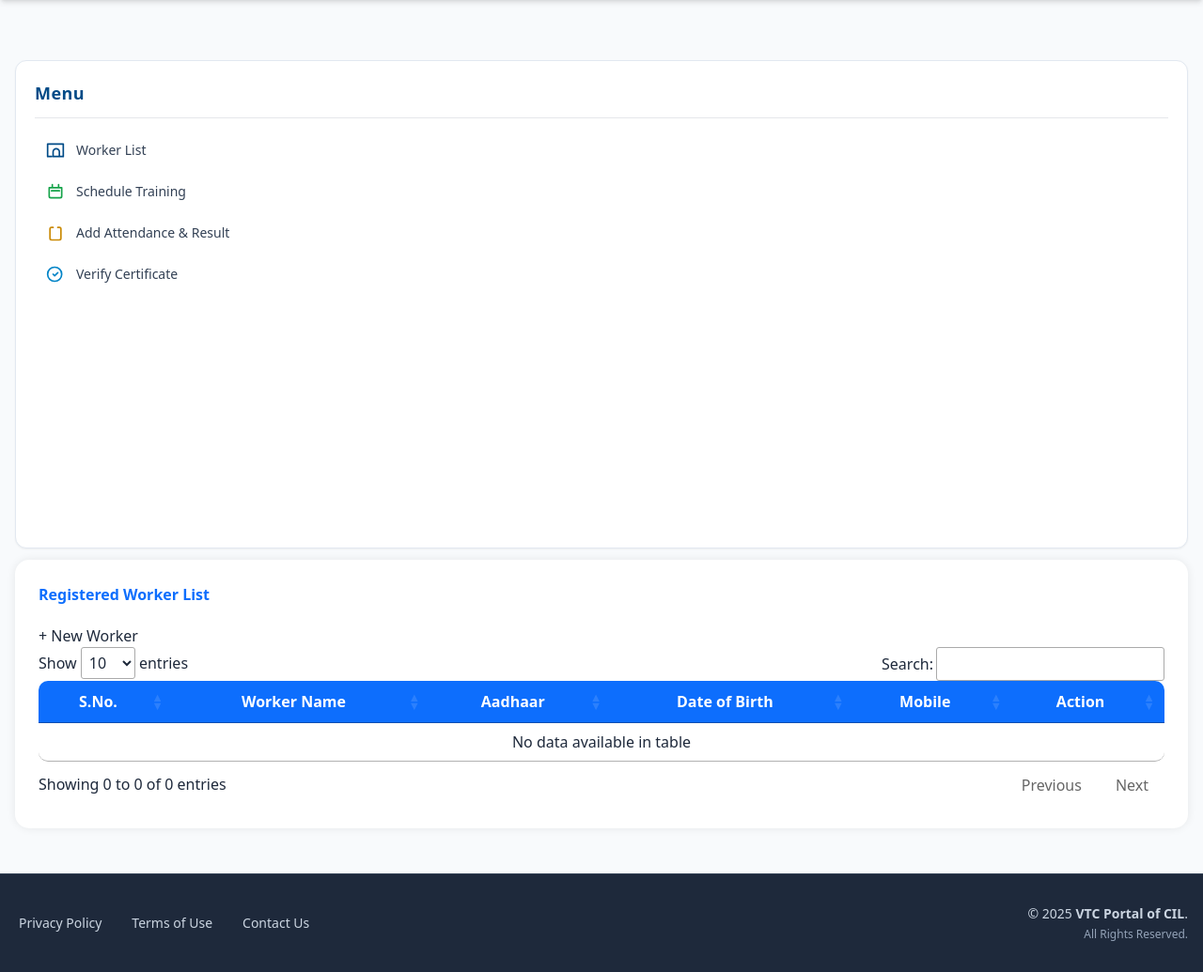
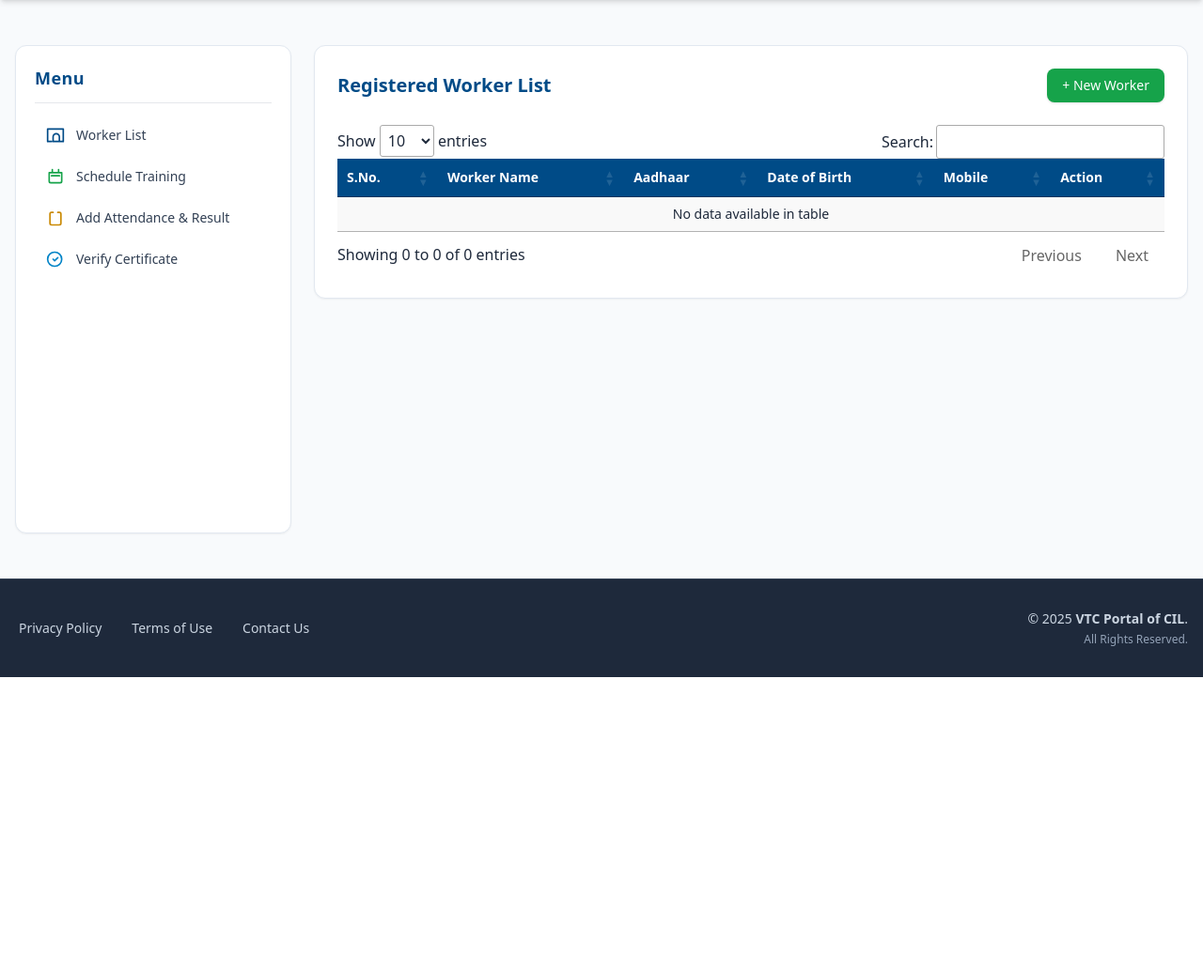
Before and after one commit to Karwasara/vtc_final, a Django app: page /vtc/workers/ in a window 1280 px wide. Shown: the part 169-1204 px from the top of the page at 94% size. After the commit the page ends 890 px from the top, so only its background shows below. Run offline with Django 5.2, Linux system fonts and the light colour scheme; data that the repository does not hold is empty; some libraries are stand-ins or nearby versions.

Commit message:
Update worker_list.html

```diff
--- a/templates/vtc/worker_list.html
+++ b/templates/vtc/worker_list.html
@@ -2,90 +2,46 @@
 {% load static %}
 
 {% block content %}
-<!-- ✅ DataTables CSS -->
+
+<!-- DataTables CSS -->
 <link rel="stylesheet" href="https://cdn.datatables.net/1.13.6/css/jquery.dataTables.min.css">
 
 <style>
-  body {
-    background-color: #f7fafd; /* ✅ Keep your original background */
-    font-family: "Segoe UI", sans-serif;
-  }
-
-  h2 {
-    color: #0d6efd;
-    font-weight: 600;
-    margin-bottom: 20px;
-  }
-
-  .btn-create {
-    margin-bottom: 20px;
-    border-radius: 8px;
-  }
-
-  .main-card {
-    background: #ffffff;
-    border-radius: 15px;
-    box-shadow: 0 0 10px rgba(0, 0, 0, 0.08);
-    padding: 25px;
-    transition: all 0.2s ease;
-  }
-
-  .main-card:hover {
-    transform: scale(1.01);
-    box-shadow: 0 0 15px rgba(0, 0, 0, 0.12);
-  }
-
-  table.dataTable {
-    border-radius: 10px !important;
-    overflow: hidden;
-  }
-
 table.dataTable thead th {
-    background-color: #0d6efd !important;
+    background-color: #004B87 !important;
     color: white;
-    text-align: center;
 }
 
 table.dataTable tbody tr:hover {
     background-color: #f1f7ff;
 }
-
-  .btn-info {
-    background-color: #0dcaf0;
-    border: none;
-    border-radius: 6px;
-  }
-
-  .btn-info:hover {
-    background-color: #31d2f2;
-  }
-
-  /* Sidebar consistent style */
-  .sidebar {
-    background-color: #d9f1ff;
-    border-radius: 15px;
-    height: 100%;
-    box-shadow: 0 0 10px rgba(0,0,0,0.05);
-  }
 </style>
 
-<div class="container mt-4">
-  <div class="row">
+<div class="grid grid-cols-12 gap-6">
 
-    <!-- ✅ Sidebar -->
-    <div class="col-md-3">
+    <!-- Sidebar -->
+    <div class="col-span-12 md:col-span-3">
         {% include 'vtc/sidebar.html' %}
     </div>
 
-    <!-- ✅ Main Worker List -->
-    <div class="col-md-9">
-      <div class="main-card mt-3">
-        <div class="d-flex justify-content-between align-items-center">
-          <h2>Registered Worker List</h2>
-          <a href="{% url 'vtc:add_worker' %}" class="btn btn-success btn-create">+ New Worker</a>
+    <!-- Main Content -->
+    <div class="col-span-12 md:col-span-9">
+
+        <div class="bg-white rounded-xl shadow-sm border border-slate-200 p-6">
+
+            <div class="flex justify-between items-center mb-6">
+                <h2 class="text-xl font-semibold text-brand-blue">
+                    Registered Worker List
+                </h2>
+
+                <a href="{% url 'vtc:add_worker' %}"
+                   class="bg-green-600 hover:bg-green-700 text-white px-4 py-2 rounded-lg text-sm shadow">
+                   + New Worker
+                </a>
             </div>
 
-        <table id="workerTable" class="table table-bordered table-striped">
+            <table id="workerTable" class="display w-full text-sm">
+
                 <thead>
                     <tr>
                         <th>S.No.</th>
@@ -96,6 +52,7 @@
                         <th>Action</th>
                     </tr>
                 </thead>
+
                 <tbody>
                     {% for worker in workers %}
                     <tr>
@@ -105,28 +62,35 @@
                         <td>{{ worker.dob }}</td>
                         <td>{{ worker.mobile }}</td>
                         <td>
-                <a href="{% url 'vtc:view_worker' worker.pk %}" class="btn btn-sm btn-info">View Details</a>
+                            <a href="{% url 'vtc:view_worker' worker.pk %}"
+                               class="bg-sky-500 hover:bg-sky-600 text-white px-3 py-1 rounded text-xs">
+                               View Details
+                            </a>
                         </td>
                     </tr>
                     {% endfor %}
                 </tbody>
+
             </table>
-      </div>
-    </div>
-  </div>
+
         </div>
 
-<!-- ✅ DataTables JS -->
+    </div>
+
+</div>
+
+
+<!-- DataTables JS -->
 <script src="https://code.jquery.com/jquery-3.6.0.min.js"></script>
 <script src="https://cdn.datatables.net/1.13.6/js/jquery.dataTables.min.js"></script>
 
-<!-- ✅ Initialize DataTable -->
 <script>
 $(document).ready(function() {
     $('#workerTable').DataTable({
-    "pageLength": 10,
-    "order": [] // No default ordering
+        pageLength: 10,
+        order: []
     });
 });
 </script>
+
 {% endblock %}
```
Lines whose indentation alone changed are shown as unchanged.
